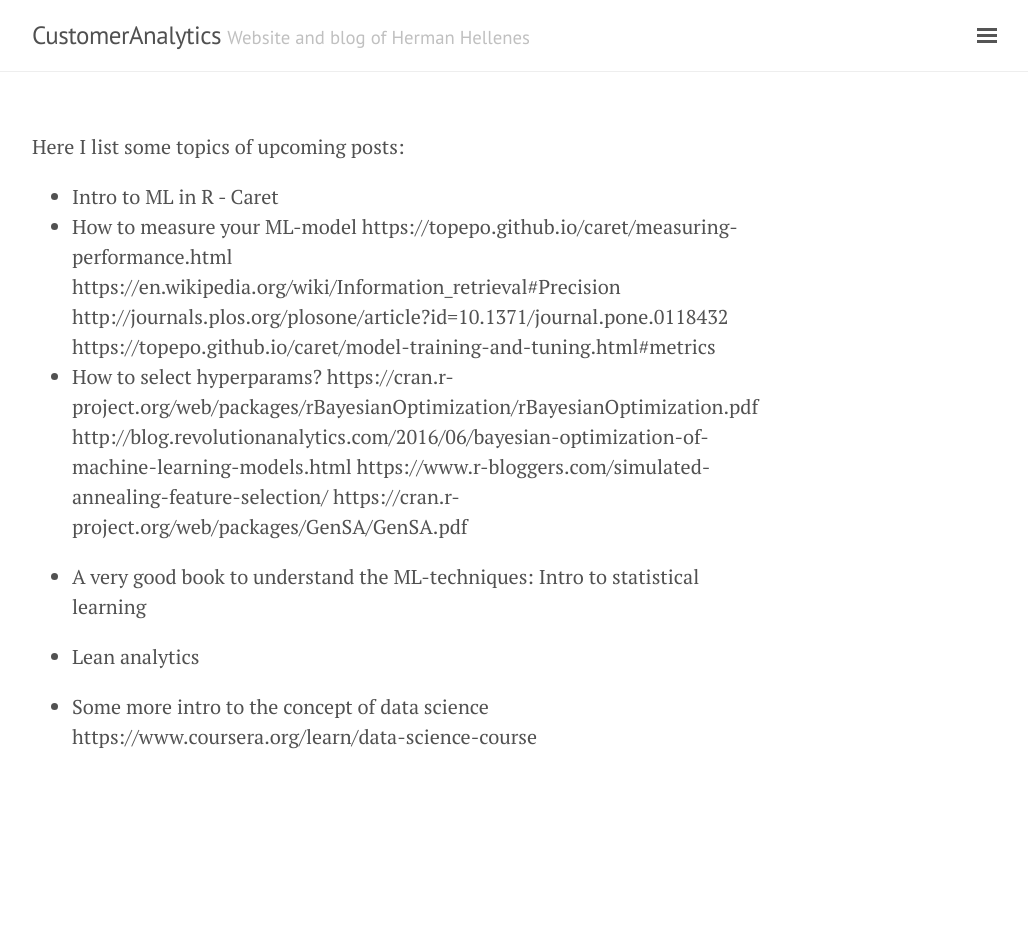
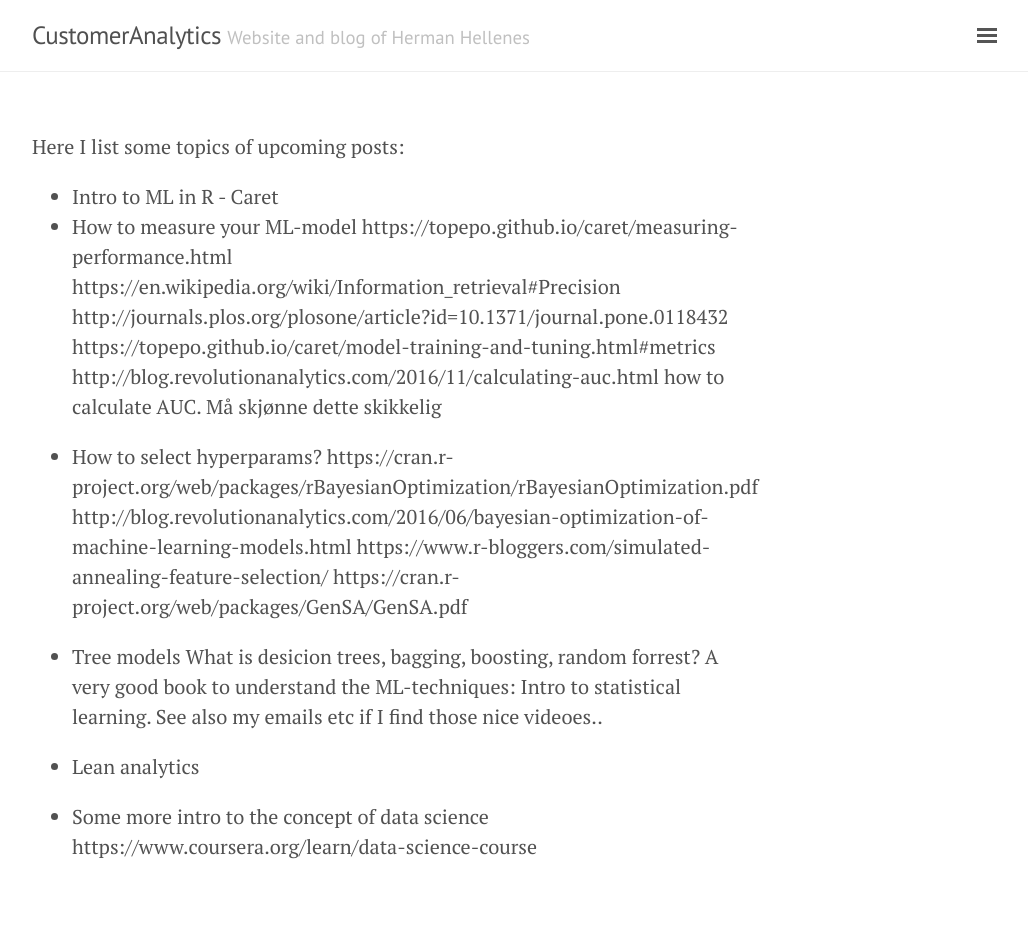
Before and after one commit to herman-hellenes/herman-hellenes.github.io, a Jekyll site: the page built from undone_posts/2017-08-18-Temp-resources.md, in a window 1280 px wide. Shown: the whole page, without its empty margins (248-1276 px from the left). Built offline with Jekyll 4.4.1, drawn with Linux system fonts in a browser that asks for light colours; nearby versions of some CDN libraries; our own code applies the rules of GitHub Pages for plain Markdown files; before the commit the page ends 900 px from its top, so only the background shows below that.

Commit message:
Update 2017-08-18-Temp-resources.md

```diff
--- a/undone_posts/2017-08-18-Temp-resources.md
+++ b/undone_posts/2017-08-18-Temp-resources.md
@@ -6,6 +6,12 @@ https://topepo.github.io/caret/measuring-performance.html
 https://en.wikipedia.org/wiki/Information_retrieval#Precision
 http://journals.plos.org/plosone/article?id=10.1371/journal.pone.0118432
 https://topepo.github.io/caret/model-training-and-tuning.html#metrics
+http://blog.revolutionanalytics.com/2016/11/calculating-auc.html how to calculate AUC. Må skjønne dette skikkelig
+
+
+
+
+
 * How to select hyperparams?
 https://cran.r-project.org/web/packages/rBayesianOptimization/rBayesianOptimization.pdf
 http://blog.revolutionanalytics.com/2016/06/bayesian-optimization-of-machine-learning-models.html
@@ -13,7 +19,8 @@ https://www.r-bloggers.com/simulated-annealing-feature-selection/
 https://cran.r-project.org/web/packages/GenSA/GenSA.pdf
 
 
-* A very good book to understand the ML-techniques: Intro to statistical learning
+* Tree models
+What is desicion trees, bagging, boosting, random forrest? A very good book to understand the ML-techniques: Intro to statistical learning. See also my emails etc if I find those nice videoes..
 
 * Lean analytics
 
```
